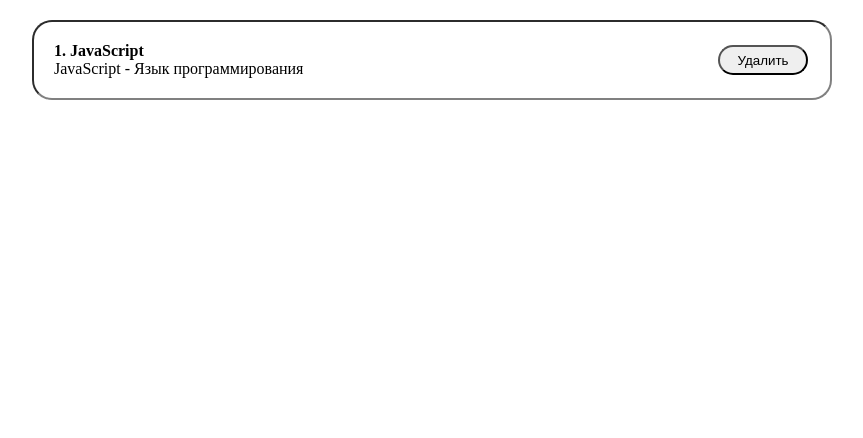
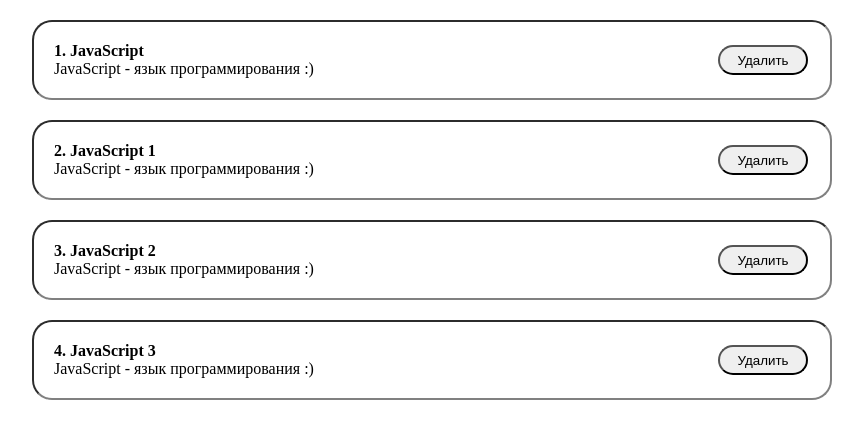
Before and after one commit to Azreil-OFD/Site_Test, a React (Create React App) app: page / in a window 1280 px wide. Shown: the top 438 px of the page, without its empty margins (208-1071 px from the left). Built offline with nearby package versions, Linux system fonts and the light colour scheme.

Commit message:
вывод списка из массива

```diff
--- a/src/App.js
+++ b/src/App.js
@@ -3,10 +3,33 @@ import Counter from './components/Counter';
 import PostItem from './components/PostItem';
 import './styles/App.css';
 function App() {
-
+	  const [posts, setPosts] = useState([
+		{
+			id: 1,
+			title: 'JavaScript',
+			body: 'JavaScript - язык программирования :)'
+		},
+		{
+			id: 2,
+			title: 'JavaScript 1',
+			body: 'JavaScript - язык программирования :)'
+		},
+		{
+			id: 3,
+			title: 'JavaScript 2',
+			body: 'JavaScript - язык программирования :)'
+		},
+		{
+			id: 4,
+			title: 'JavaScript 3',
+			body: 'JavaScript - язык программирования :)'
+		},
+	  ])
 	return (
 		<div className="App">
-			<PostItem />
+			{ posts.map(post => <PostItem key={post.id} post={post} />) }
+
+
 		</div>
 	);
 }
--- a/src/components/PostItem.jsx
+++ b/src/components/PostItem.jsx
@@ -1,17 +1,17 @@
 import React, { useState } from 'react';
 
-const PostItem =  () => {
+const PostItem =  (data) => {
 
-
+    console.log(data);
     return (
         <div>
             <div className="post">
                 <div className="post__content">
                     <strong>
-                        1. JavaScript
+                        {data.post.id}. {data.post.title}
                     </strong>
                     <div>
-                        JavaScript - Язык программирования
+                        {data.post.body}
                     </div>
 
 
```
